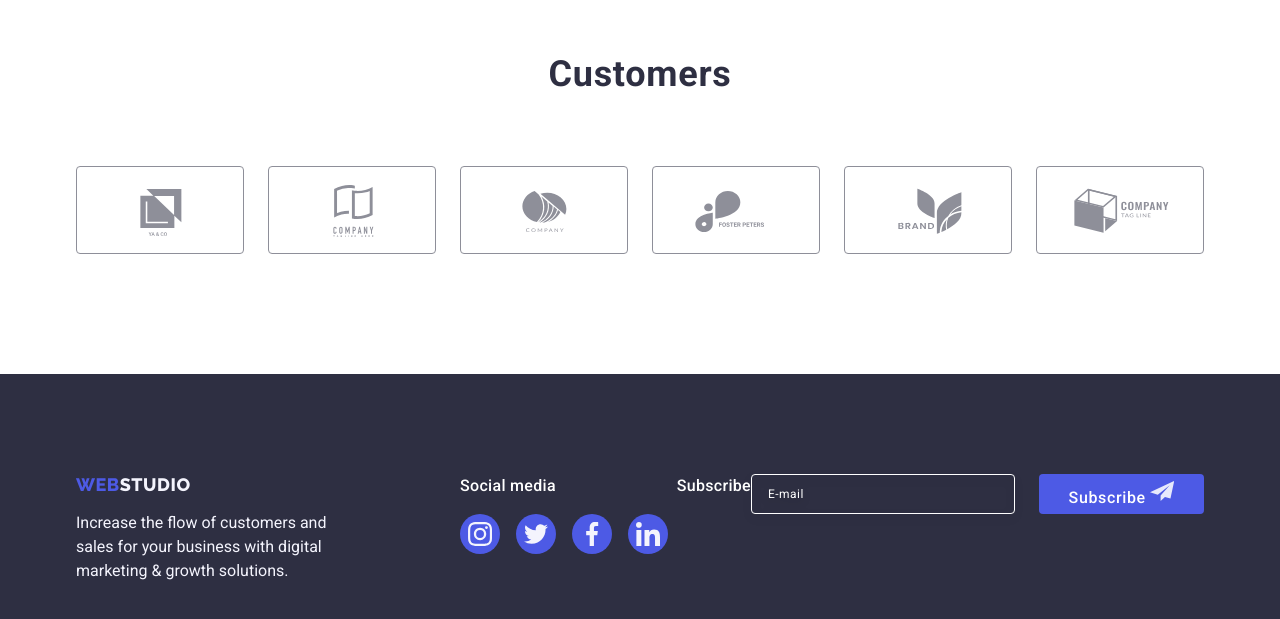
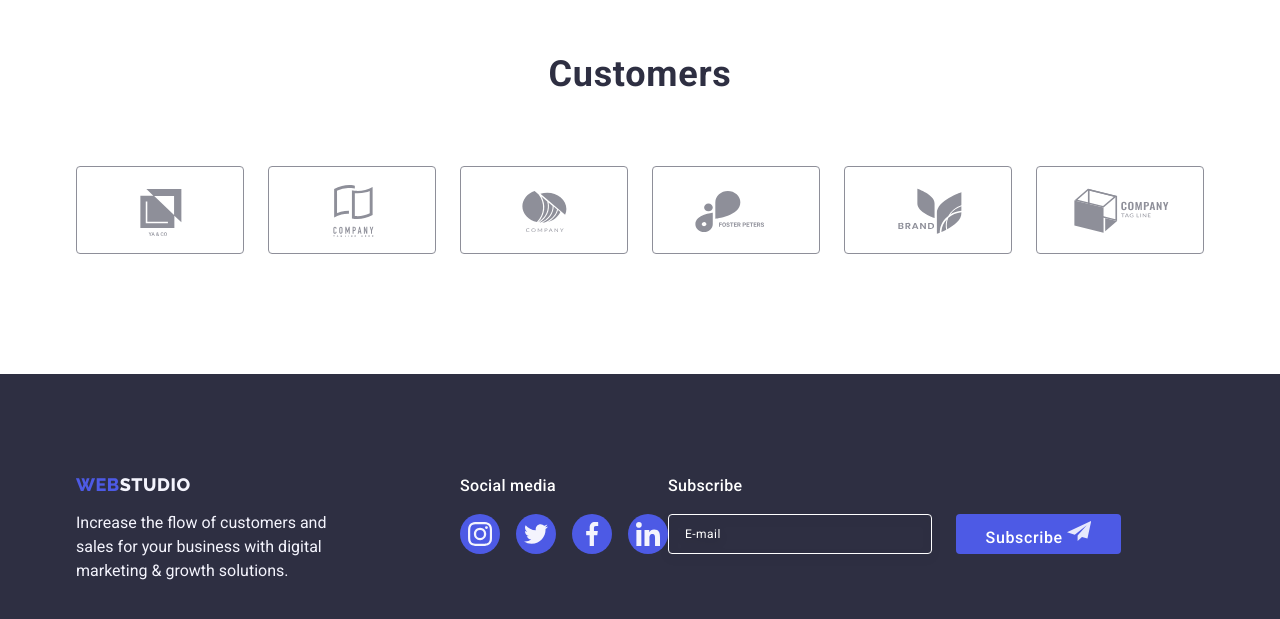
Before and after one commit to DenysFullstack/goit-markup-hw-06, a plain HTML site: page index.html in a window 1280 px wide. Shown: the part 2410-3029 px from the top of the page. Drawn offline with nearby package versions, Linux system fonts and the light colour scheme.

Commit message:
Update index.html

```diff
--- a/index.html
+++ b/index.html
@@ -537,9 +537,9 @@
             </li>
           </ul>
         </div>
-        <!-- <div class="subscribe-form-wrapper"> -->
+        <div class="subscribe-form-wrapper">
+          <p class="subscribe-text">Subscribe</p>
           <form class="subscribe-form">
-            <p class="subscribe-text">Subscribe</p>
             <label class="subscribe-footer-label">
               <input
                 class="subscribe-input-email"
@@ -556,7 +556,7 @@
               </svg>
             </button>
           </form>
-        <!-- </div> -->
+        </div>
       </div>
     </footer>
     <div class="backdrop is-hidden" data-modal>
```
